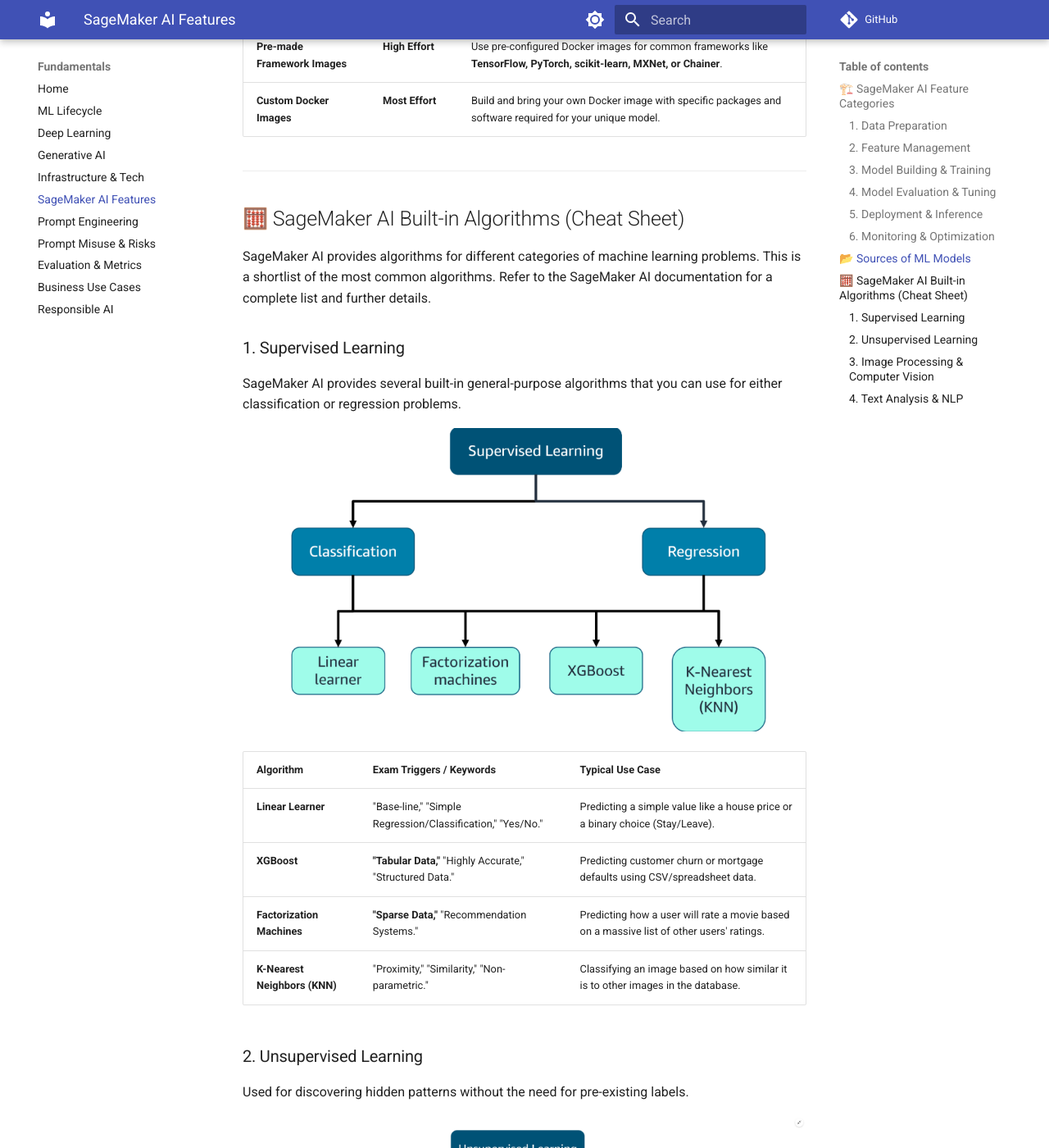
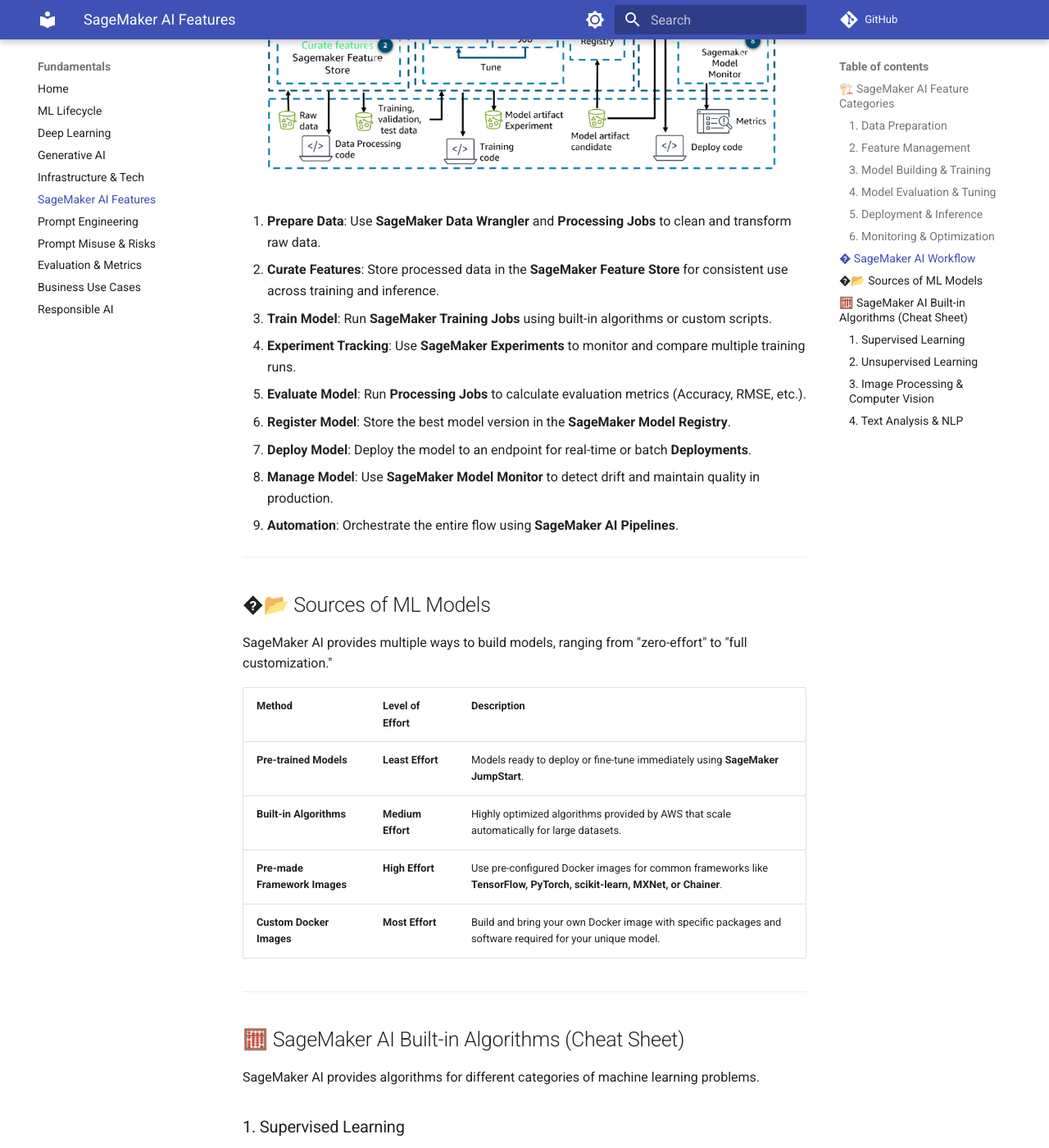
Before and after one commit to kvcenation5/aws-ai-practitioner-exam, an MkDocs documentation site: the page built from docs/10-sagemaker-ai.md, in a window 1280 px wide and 1400 px high, scrolled down 2152 px. Shown: the whole window at 82% size. Built offline with MkDocs 1.6.1 and Material for MkDocs 9.7.7, drawn with Linux system fonts in a browser that asks for light colours; comment, search, counter and statistics services are not loaded; some of the changed text lies outside the part shown.

Commit message:
Add SageMaker AI Workflow diagram and detailed steps

```diff
--- a/docs/10-sagemaker-ai.md
+++ b/docs/10-sagemaker-ai.md
@@ -52,7 +52,25 @@
 
 ---
 
-## 📂 Sources of ML Models
+## �️ SageMaker AI Workflow
+
+SageMaker AI allows you to automate and manage the end-to-end ML lifecycle.
+
+![SageMaker AI Workflow](assets/sagemaker-workflow.png)
+
+1.  **Prepare Data**: Use **SageMaker Data Wrangler** and **Processing Jobs** to clean and transform raw data.
+2.  **Curate Features**: Store processed data in the **SageMaker Feature Store** for consistent use across training and inference.
+3.  **Train Model**: Run **SageMaker Training Jobs** using built-in algorithms or custom scripts.
+4.  **Experiment Tracking**: Use **SageMaker Experiments** to monitor and compare multiple training runs.
+5.  **Evaluate Model**: Run **Processing Jobs** to calculate evaluation metrics (Accuracy, RMSE, etc.).
+6.  **Register Model**: Store the best model version in the **SageMaker Model Registry**.
+7.  **Deploy Model**: Deploy the model to an endpoint for real-time or batch **Deployments**.
+8.  **Manage Model**: Use **SageMaker Model Monitor** to detect drift and maintain quality in production.
+9.  **Automation**: Orchestrate the entire flow using **SageMaker AI Pipelines**.
+
+---
+
+## �📂 Sources of ML Models
 
 SageMaker AI provides multiple ways to build models, ranging from "zero-effort" to "full customization."
 
@@ -67,55 +85,97 @@
 
 ## 🧮 SageMaker AI Built-in Algorithms (Cheat Sheet)
 
-SageMaker AI provides algorithms for different categories of machine learning problems. This is a shortlist of the most common algorithms. Refer to the SageMaker AI documentation for a complete list and further details.
+SageMaker AI provides algorithms for different categories of machine learning problems.
 
 ### 1. Supervised Learning
 SageMaker AI provides several built-in general-purpose algorithms that you can use for either classification or regression problems.
 
 ![SageMaker Supervised Learning Algorithms](assets/sagemaker-supervised-algorithms.png)
 
-| Algorithm | Exam Triggers / Keywords | Typical Use Case |
-| :--- | :--- | :--- |
-| **Linear Learner** | "Base-line," "Simple Regression/Classification," "Yes/No." | Predicting a simple value like a house price or a binary choice (Stay/Leave). |
-| **XGBoost** | **"Tabular Data,"** "Highly Accurate," "Structured Data." | Predicting customer churn or mortgage defaults using CSV/spreadsheet data. |
-| **Factorization Machines** | **"Sparse Data,"** "Recommendation Systems." | Predicting how a user will rate a movie based on a massive list of other users' ratings. |
-| **K-Nearest Neighbors (KNN)** | "Proximity," "Similarity," "Non-parametric." | Classifying an image based on how similar it is to other images in the database. |
+*   **Linear Learner**
+    **Exam Triggers:** "Base-line," "Simple Regression/Classification," "Yes/No."
+    **Typical Use Case:** Predicting simple house prices.
+
+*   **XGBoost**
+    **Exam Triggers:** **"Tabular Data,"** "Highly Accurate," "Structured Data."
+    **Typical Use Case:** Predicting customer churn or defaults.
+
+*   **Factorization Machines**
+    **Exam Triggers:** **"Sparse Data,"** "Recommendation Systems."
+    **Typical Use Case:** Predicting movie ratings for recommendation engines.
+
+*   **K-Nearest Neighbors (KNN)**
+    **Exam Triggers:** "Proximity," "Similarity," "Non-parametric."
+    **Typical Use Case:** Classifying images based on similarities.
+
+---
 
 ### 2. Unsupervised Learning
 Used for discovering hidden patterns without the need for pre-existing labels.
 
 ![SageMaker Unsupervised Learning Algorithms](assets/sagemaker-unsupervised-algorithms.png)
 
-| Algorithm | Exam Triggers / Keywords | Typical Use Case |
-| :--- | :--- | :--- |
-| **K-means** | **"Clustering,"** "Groupings," "Segmentation." | Dividing a customer base into 4 groups based on spending habits for targeted ads. |
-| **LDA & NTM** | **"Topic Modeling,"** "Document Themes." | Scanning 10,000 news articles to find the top 5 common themes (Politics, Sports, etc.). |
-| **Object2Vec** | **"Embeddings,"** "Vectorization," "Similarity Scaling." | Creating a math-based representation of a book to suggest "similar" reads. |
-| **PCA** | **"Feature Reduction,"** "Visualization," "Removing Noise." | Turning 100 complicated data columns into 3 "main" columns to simplify the dataset. |
-| **Random Cut Forest (RCF)** | **"Anomaly Detection,"** "Streaming Data," "Outliers." | Spotting a sudden, suspicious spike in login attempts on a secure website. |
-| **IP Insights** | "IP Addresses," "Security Patterns," "Anomalies." | Flagging a login attempt if the IP address is geographically distant from the user's home. |
+*   **K-means**
+    **Exam Triggers:** **"Clustering,"** "Groupings," "Segmentation."
+    **Typical Use Case:** Dividing customer bases for targeted ads.
+
+*   **LDA & NTM**
+    **Exam Triggers:** **"Topic Modeling,"** "Document Themes."
+    **Typical Use Case:** Finding themes in thousands of news articles.
+
+*   **Object2Vec**
+    **Exam Triggers:** **"Embeddings,"** "Vectorization," "Similarity Scaling."
+    **Typical Use Case:** Creating math-based representations of books.
+
+*   **PCA**
+    **Exam Triggers:** **"Feature Reduction,"** "Visualization," "Removing Noise."
+    **Typical Use Case:** Simplifying 100 columns into 3 "main" columns.
+
+*   **Random Cut Forest (RCF)**
+    **Exam Triggers:** **"Anomaly Detection,"** "Streaming Data," "Outliers."
+    **Typical Use Case:** Spotting suspicious spikes in login attempts.
+
+*   **IP Insights**
+    **Exam Triggers:** "IP Addresses," "Security Patterns," "Anomalies."
+    **Typical Use Case:** Flagging logins from unusual geographic locations.
+
+---
 
 ### 3. Image Processing & Computer Vision
 Specialized algorithms for visual data and time-series forecasting.
 
 ![SageMaker Image Processing Algorithms](assets/sagemaker-image-processing.png)
 
-| Task | Exam Triggers / Keywords | Typical Use Case |
-| :--- | :--- | :--- |
-| **Image Classification** | **"What is it?"** "Single Label," "ResNet/ImageNet." | Identifying if a photo contains a "Tractor" or a "Truck." |
-| **Object Detection** | **"Where is it?"** "Multiple Labels," "Bounding Boxes." | Drawing boxes around every "Car," "Pedestrian," and "Stop Sign" in a video frame. |
-| **Semantic Segmentation** | **"Pixel-level,"** "Masking," "Precise Boundaries." | Identifying the exact pixels that belong to a tumor in a medical X-ray. |
-| **DeepAR** | **"Forecasting,"** "Seasonality," "Time Series." | Predicting how many umbrellas you need to stock for next week's rain forecast. |
+*   **Image Classification**
+    **Exam Triggers:** **"What is it?"** "Single Label," "ResNet/ImageNet."
+    **Typical Use Case:** Identifying a "Tractor" vs. a "Truck."
+
+*   **Object Detection**
+    **Exam Triggers:** **"Where is it?"** "Multiple Labels," "Bounding Boxes."
+    **Typical Use Case:** Drawing boxes around "Cars" and "Pedestrians."
+
+*   **Semantic Segmentation**
+    **Exam Triggers:** **"Pixel-level,"** "Masking," "Precise Boundaries."
+    **Typical Use Case:** Identifying exact pixels of a tumor in an X-ray.
+
+*   **DeepAR**
+    **Exam Triggers:** **"Forecasting,"** "Seasonality," "Time Series."
+    **Typical Use Case:** Predicting future sales or stock levels.
+
+---
 
 ### 4. Text Analysis & NLP
 Algorithms designed for understanding and generating human-like text.
 
 ![SageMaker Text Analysis Algorithms](assets/sagemaker-text-analysis.png)
 
-| Algorithm | Exam Triggers / Keywords | Typical Use Case |
-| :--- | :--- | :--- |
-| **BlazingText** | **"Word2Vec,"** "High-speed Text Classif," "Sentiment Analysis." | Determining if 1 million app reviews are "Positive" or "Negative" in seconds. |
-| **Seq2Seq** | **"Translation,"** "Summarization," "Speech-to-Text." | Automatically translating a legal document from English to French. |
+*   **BlazingText**
+    **Exam Triggers:** **"Word2Vec,"** "High-speed Text Classif," "Sentiment Analysis."
+    **Typical Use Case:** Analyzing sentiment in millions of app reviews.
+
+*   **Seq2Seq**
+    **Exam Triggers:** **"Translation,"** "Summarization," "Speech-to-Text."
+    **Typical Use Case:** Automatically translating legal documents.
 
 ---
 *Last Updated: Jan 2026*
```
Also changed, not shown: docs/assets/sagemaker-workflow.png (added).
